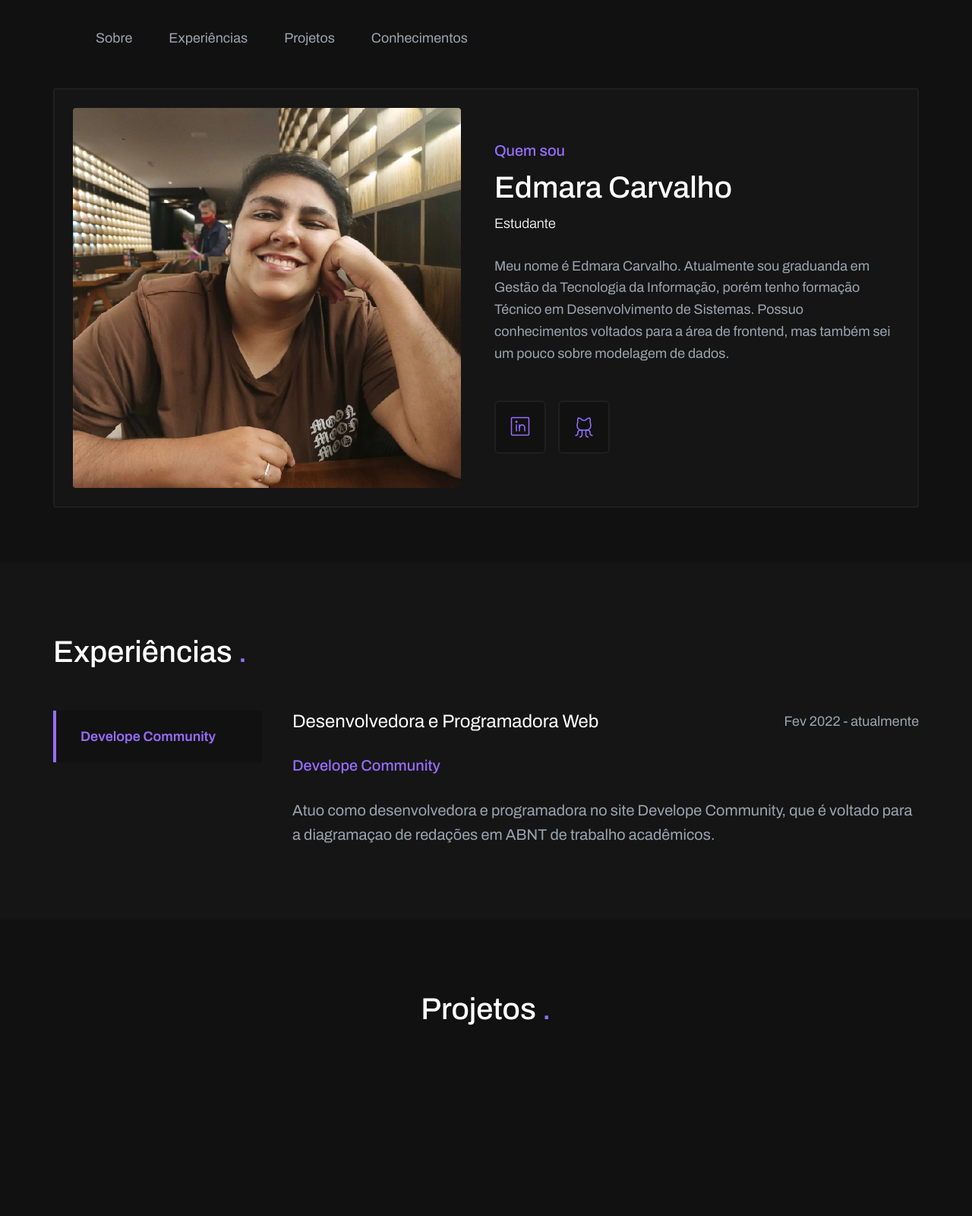
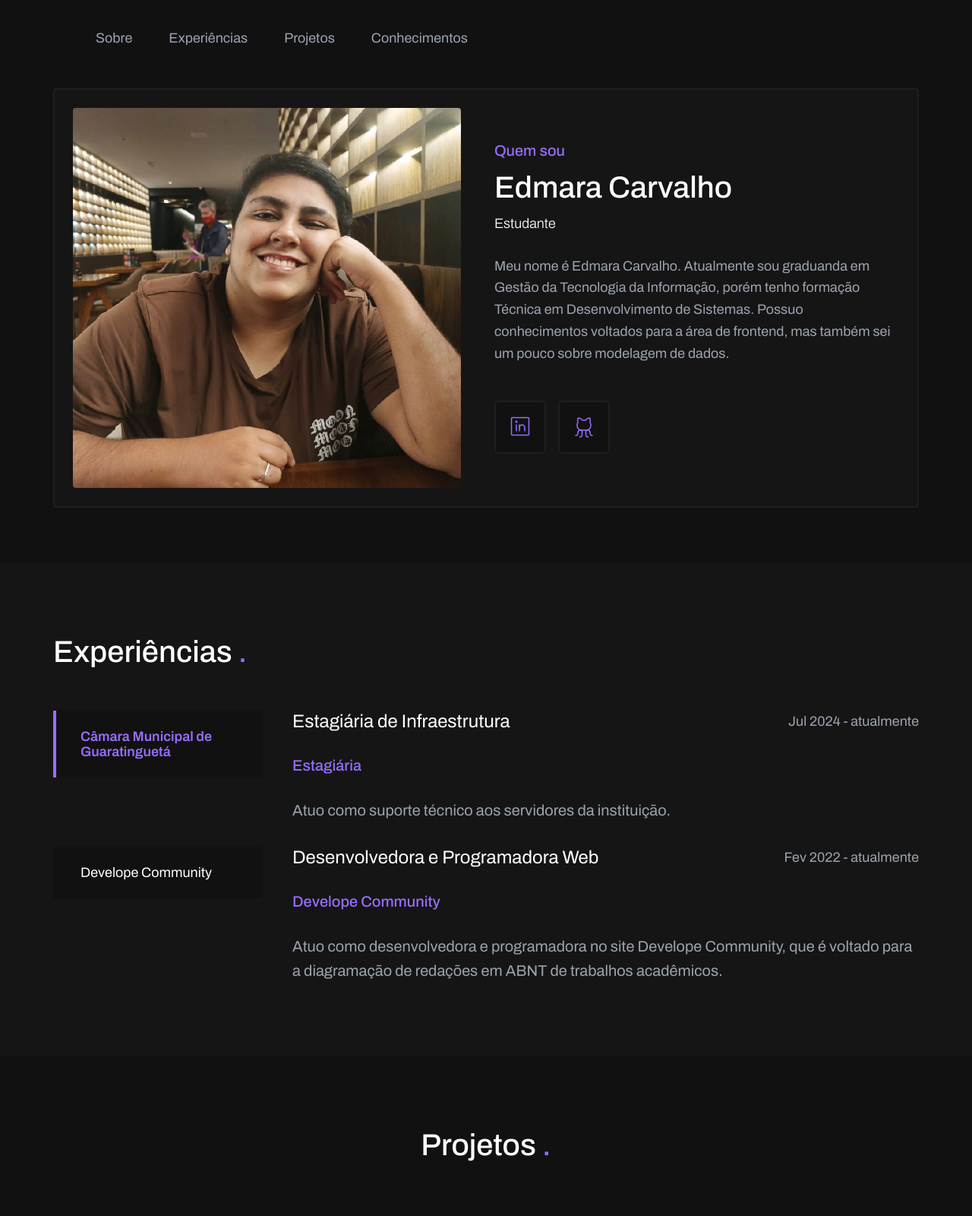
Before and after one commit to edgcarvalho/PortfolioEdmara-main, a plain HTML site: page index.html in a window 1280 px wide. Shown: the top 1600 px of the page at 76% size. Drawn offline with nearby package versions, Linux system fonts and the light colour scheme.

Commit message:
Update index.html
atualização nos projetos e experiência

```diff
--- a/index.html
+++ b/index.html
@@ -57,7 +57,7 @@
 
             <p class="delayLargeReveal">
               Meu nome é Edmara Carvalho. Atualmente sou graduanda em Gestão da Tecnologia da Informação, porém tenho
-              formação Técnico em Desenvolvimento de Sistemas. Possuo conhecimentos voltados para a área de frontend,
+              formação Técnica em Desenvolvimento de Sistemas. Possuo conhecimentos voltados para a área de frontend,
               mas também sei um pouco sobre modelagem de dados.
             </p>
             <nav class="delayLargeReveal">
@@ -92,25 +92,43 @@
         <h2 class="delaySmallReveal">Experiências <span>.</span></h2>
         <div id="experience">
           <div class="option-experience intervalCardReveal" id="experience-company">
-            <div class="company digitalhouse activeExperience">
+            <div class="company digitalhouse activeExperience" data-target="experience-1">
+              <h3>Câmara Municipal de Guaratinguetá</h3>
+            </div>
+          </div>
+          <div id="experience-1" class="text-experience intervalCardReveal active">
+            <div>
+              <h4 class="titleExperience">Estagiária de Infraestrutura</h4>
+              <p class="dateExperience">Jul 2024 - atualmente</p>
+            </div>
+            <h5 class="companyExperience">Estagiária</h5>
+            <p class="changeExperience">
+              Atuo como suporte técnico aos servidores da instituição.
+            </p>
+          </div>
+        </div>
+
+        <div id="experience">
+          <div class="option-experience intervalCardReveal" id="experience-company">
+            <div class="company digitalhouse" data-target="experience-2">
               <h3>Develope Community</h3>
             </div>
           </div>
-          <div class="text-experience intervalCardReveal">
+          <div id="experience-2" class="text-experience intervalCardReveal">
             <div>
-              <h4 class="titleExperience">
-                Desenvolvedora e Programadora Web
-              </h4>
+              <h4 class="titleExperience">Desenvolvedora e Programadora Web</h4>
               <p class="dateExperience">Fev 2022 - atualmente</p>
             </div>
             <h5 class="companyExperience">Develope Community</h5>
             <p class="changeExperience">
-              Atuo como desenvolvedora e programadora no site Develope Community, que é voltado para a diagramaçao de redações em ABNT de trabalho acadêmicos.
+              Atuo como desenvolvedora e programadora no site Develope Community, que é voltado para a diagramação de redações em ABNT de trabalhos acadêmicos.
             </p>
           </div>
         </div>
       </div>
     </section>
+
+
 
 
     <section id="s-projects">
@@ -154,11 +172,13 @@
             <a href="https://github.com/edgcarvalho/Atividade2_linguagemprogramacao" rel="noopener" target="_blank" id="flores">Visualizar projeto</a>
           </article>
 
-          <article class="intervalCardReveal none">
-            <h3>Em construção...</h3>
+          <article class="intervalCardReveal IA3">
+            <h3>Sistema de gerencimaneto interno</h3>
             <p>
-              Pegue o café e espere um pouco, estou desenvolvendo o projeto.
+              Projeto desenvolvido durante a elaboração de um trabalho interdisciplinar do curso de GTI onde firmamos uma parceria com o instituto IA3 na construção de um ERP para os setores como RH, Financeiro, Projetos, Campanhas etc..
             </p>
+            <a href="https://github.com/edgcarvalho/" rel="noopener" target="_blank" id="ia3">Visualizar projeto
+            </a>
           </article>
 
           <article class="intervalCardReveal none">
@@ -180,9 +200,7 @@
         <div id="skills">
           <article id="skills-text">
             <h2 class="delaySmallReveal">Conhecimentos <span>.</span></h2>
-            <p class="delayMediumReveal changeDescription">
-              *passe o cursor do mouse no card para ler*
-            </p>
+
           </article>
 
           <div id="skills-cards">
```
